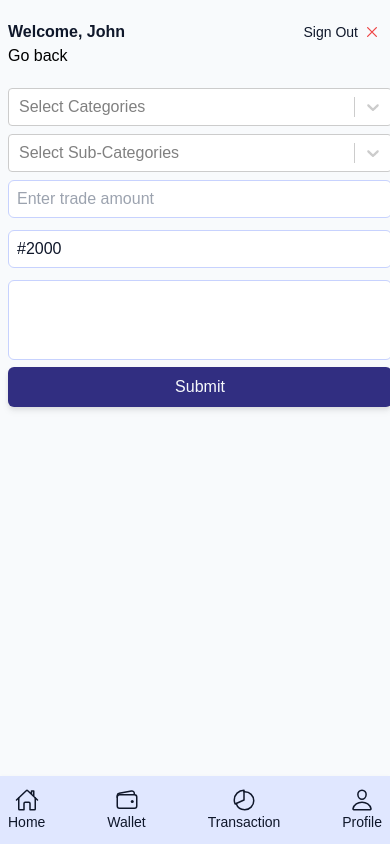
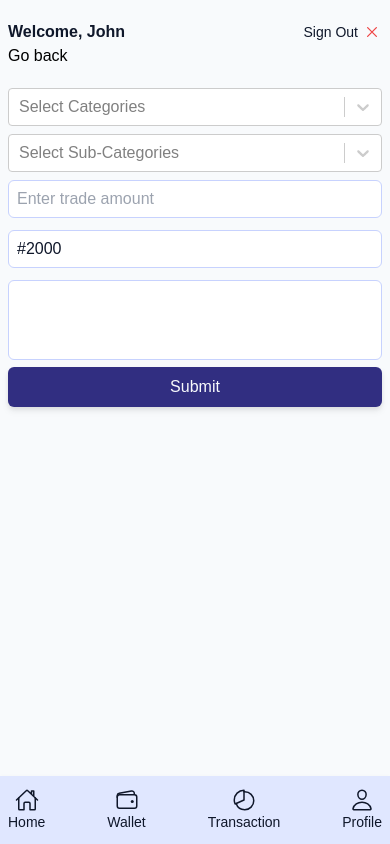
Before and after one commit to Compacttradaing/Compact-Trader, a React (Vite) app: page /app/sell-gift-card in a window 390 px wide. Built offline with nearby package versions, Linux system fonts and the light colour scheme; no server answers.

Commit message:
Update index.css

```diff
--- a/src/index.css
+++ b/src/index.css
@@ -8,7 +8,7 @@
   }
 
   .tradeInput {
-    @apply w-96 px-2 py-1.5 transition-all duration-300 border-indigo-200 bg-white text-slate-900 border mb-3 focus:ring-1 rounded-md outline-none focus:ring-indigo-900;
+    @apply sm:w-96 w-full px-2 py-1.5 transition-all duration-300 border-indigo-200 bg-white text-slate-900 border mb-3 focus:ring-1 rounded-md outline-none focus:ring-indigo-900;
   }
 
   .textArea {
```
